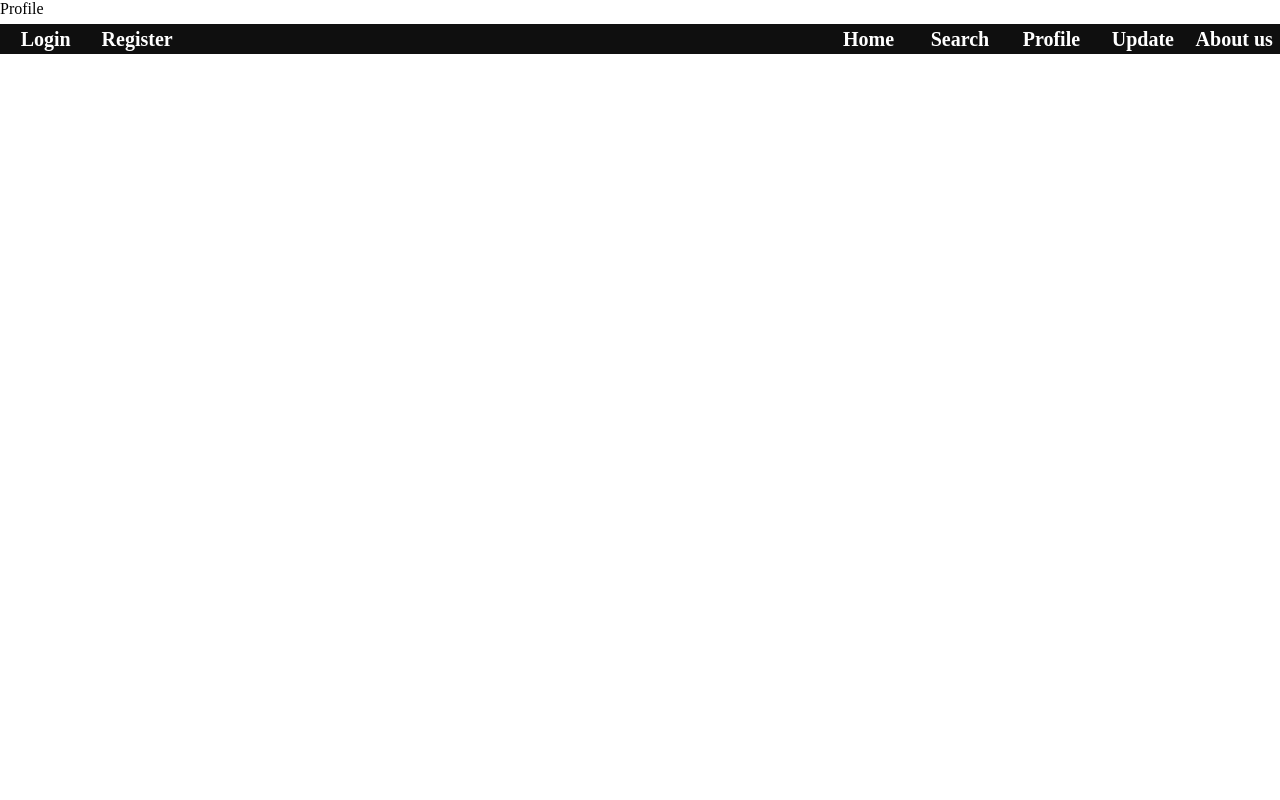
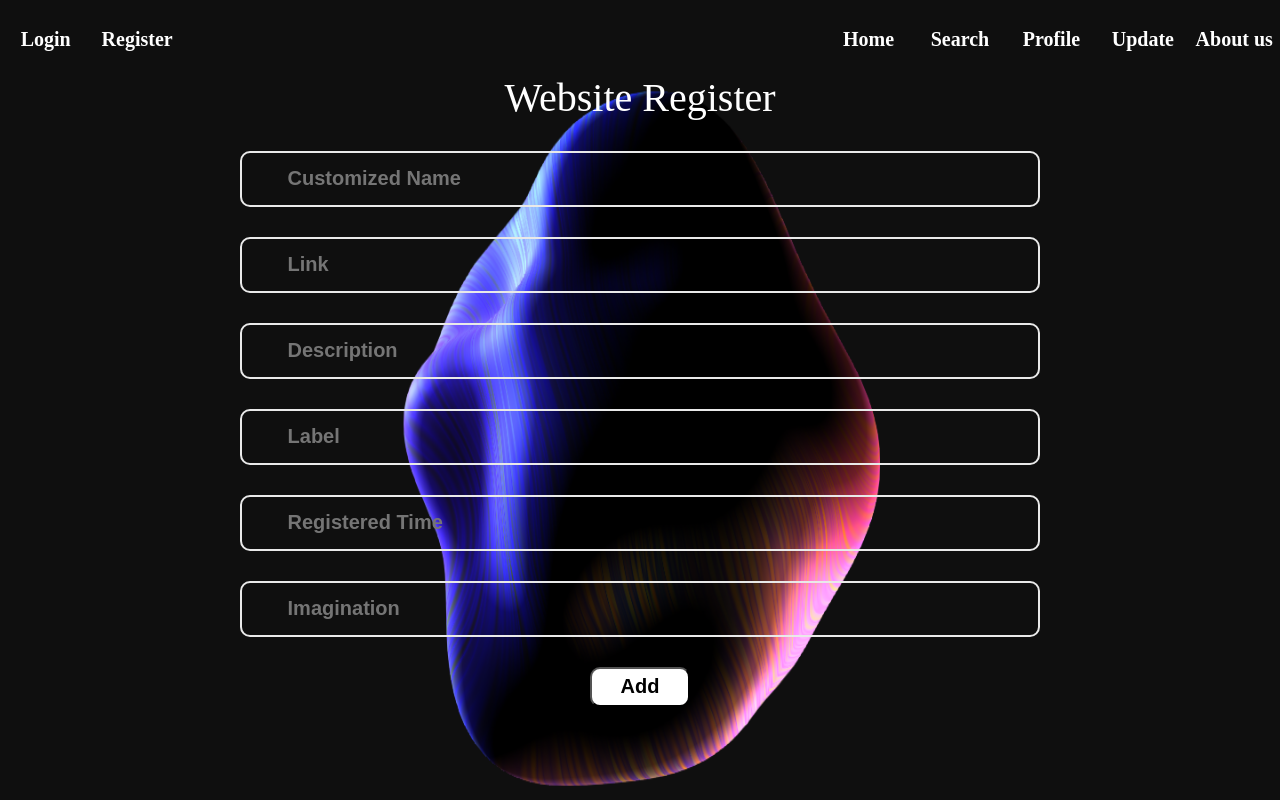
Before and after one commit to zherenh/ITProject, a React (Create React App) app in the folder project/: page /profile in a window 1280 px wide. Built offline with nearby package versions, Linux system fonts and the light colour scheme.

Commit message:
Work from Julie

```diff
--- a/project/src/components/Profile/Profile.js
+++ b/project/src/components/Profile/Profile.js
@@ -1,12 +1,40 @@
 import React from 'react'
+import { Link } from 'react-router-dom'
 import TopBar from '../TopBar/TopBar'
 import classes from './Profile.module.css'
 
 const Profile = () => {
     return (
-        <div className={classes.Profile}>
+        <div className={classes.Home}>
             <TopBar></TopBar>
-            Profile
+            <div className={classes.Describe}></div>
+            {/* <div className={classes.Background}></div> */}
+            <div className={classes.mybox}>
+                <div className={classes.title}>
+                    Website Register
+                </div>
+                <div className={classes.ipt_box}>
+                    <input type="text" placeholder=' Customized Name'/>
+                </div>
+                <div className={classes.ipt_box}>
+                    <input type="text" placeholder=' Link'/>
+                </div>
+                <div className={classes.ipt_box}>
+                    <input type="text" placeholder=' Description'/>
+                </div>
+                <div className={classes.ipt_box}>
+                    <input type="text" placeholder=' Label'/>
+                </div>
+                <div className={classes.ipt_box}>
+                    <input type="text" placeholder=' Registered Time'/>
+                </div>
+                <div className={classes.ipt_box}>
+                    <input type="text" placeholder=' Imagination'/>
+                </div>
+                <button className={classes.submit}>
+                    Add
+                </button>
+            </div>
         </div>
     )
 }
--- a/project/src/components/Profile/Profile.module.css
+++ b/project/src/components/Profile/Profile.module.css
@@ -1 +1,116 @@
-/*# sourceMappingURL=./Profile.module.css.map */
+.Home {
+    display: flex;
+    justify-content: center;
+    align-items: center;
+    width: 100%;
+    height: calc(100vh);
+    background-size: 100% 100%;
+    background-position: center center;
+    background-repeat: no-repeat;
+    background-image: url(../../../public/img/NoiseLights.png);
+  }
+  .Home .Title {
+    color: white;
+    font-family: 'Segoe UI', Tahoma, Geneva, Verdana, sans-serif;
+    font-size: 80px;
+    font-weight: bolder;
+    position: absolute;
+    left: 60%;
+    top: 10%;
+  }
+  .Home .Title p {
+    display: inline;
+    font-style: italic;
+  }
+  .Home .Background {
+
+    overflow: hidden;
+  }
+  .Home .Describe {
+    position: absolute;
+    font-family: 'Gill Sans', 'Gill Sans MT', Calibri, 'Trebuchet MS', sans-serif;
+    width: 31%;
+    color: white;
+    font-size: 37px;
+    left: 5%;
+    top: 63%;
+  }
+  .Home .Start {
+    cursor: pointer;
+    position: absolute;
+    width: 15%;
+    background-color: transparent;
+    font-size: 45px;
+    font-weight: bold;
+    left: 71%;
+    top: 78%;
+    border-radius: 50px;
+    border: 2px white solid;
+  }
+  .Home .Start a {
+    color: white;
+    text-decoration: none;
+  }
+  .Home .Auth {
+    position: absolute;
+    left: 5%;
+    top: 10%;
+  }
+  .Home .Auth button {
+    font-size: 25px;
+    margin-right: 15px;
+    color: white;
+    background-color: transparent;
+    border: none;
+  }
+
+
+
+  .mybox {
+    width: 800px;
+    min-height: 500px;
+    /* background-color: red; */
+  }
+  .mybox .title {
+    display: flex;
+    justify-content: center;
+    align-items: center;
+    font-size: 40px;
+    color: #ffff;
+  }
+  .mybox .ipt_box {
+    margin: 30px 0px;
+    display: flex;
+    justify-content: center;
+    align-items: center;
+  }
+  .mybox .ipt_box input {
+    padding-left: 5%;
+    width: 95%;
+    height: 50px;
+    border-radius: 10px;
+    outline: none;
+    border: 2px solid #e9e9e9;
+    background-color: transparent;
+    color: #fff;
+    font-weight: 600;
+    font-size: 20px;
+  }
+  .mybox .ipt_box  input:focus{outline: none;}
+
+  .mybox .submit {
+    display: flex;
+    justify-content: center;
+    align-items: center;
+    margin: 20px auto;
+    width: 100px;
+    height: 40px;
+    border-radius: 10px;
+    color: #000;
+    font-weight: 600;
+    font-size: 20px;
+    background-color: #ffff;
+  }
+
+
+  /*# sourceMappingURL=./Profie.modue.css.map */
```
